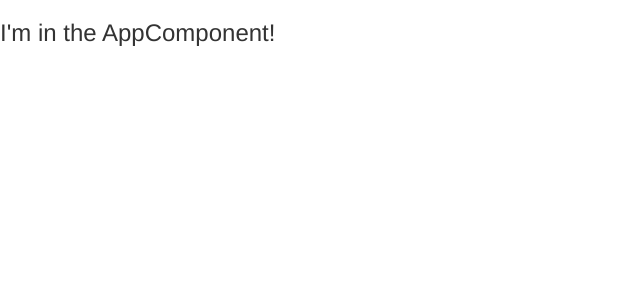
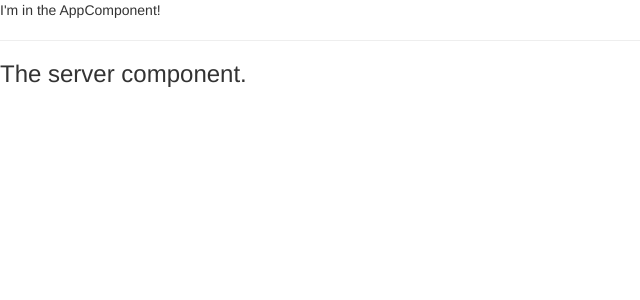
Before and after one commit to peterburdette/angular-complete-guide, an Angular app in the folder 01-getting-started/: page / in a window 1280 px wide. Shown: the top 300 px of the page, without its empty margins (0-640 px from the left). Built offline with nearby package versions, Linux system fonts and the light colour scheme.

Commit message:
updated app.module.ts to utilized new custom component

```diff
--- a/01-getting-started/src/app/app.component.html
+++ b/01-getting-started/src/app/app.component.html
@@ -1 +1,3 @@
-<h3>I'm in the AppComponent!</h3>
+<p>I'm in the AppComponent!</p>
+<hr />
+<app-server></app-server>
--- a/01-getting-started/src/app/app.module.ts
+++ b/01-getting-started/src/app/app.module.ts
@@ -1,11 +1,13 @@
 import { NgModule } from '@angular/core';
+import { FormsModule } from '@angular/forms';
 import { BrowserModule } from '@angular/platform-browser';
 
 import { AppComponent } from './app.component';
+import { ServerComponent } from './server/server.component';
 
 @NgModule({
-  declarations: [AppComponent],
-  imports: [BrowserModule],
+  declarations: [AppComponent, ServerComponent],
+  imports: [BrowserModule, FormsModule],
   providers: [],
   bootstrap: [AppComponent],
 })
```
